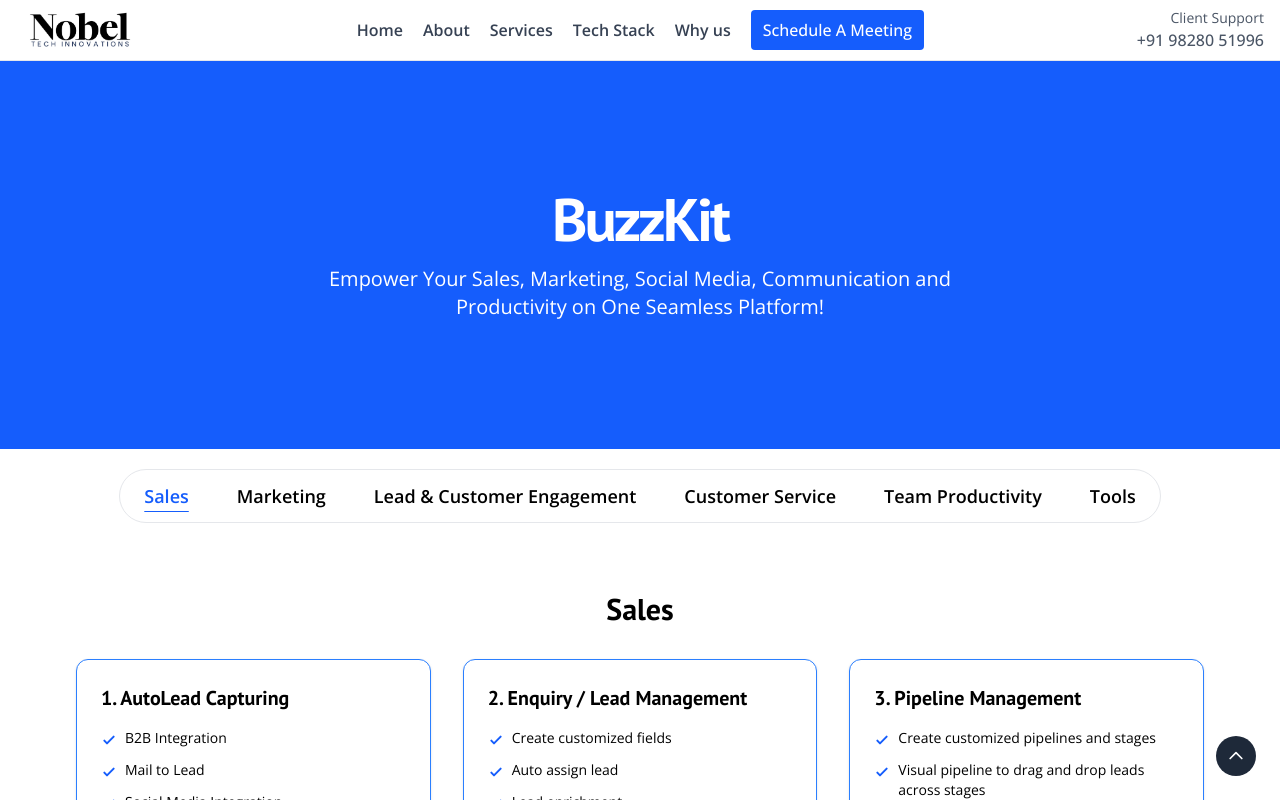
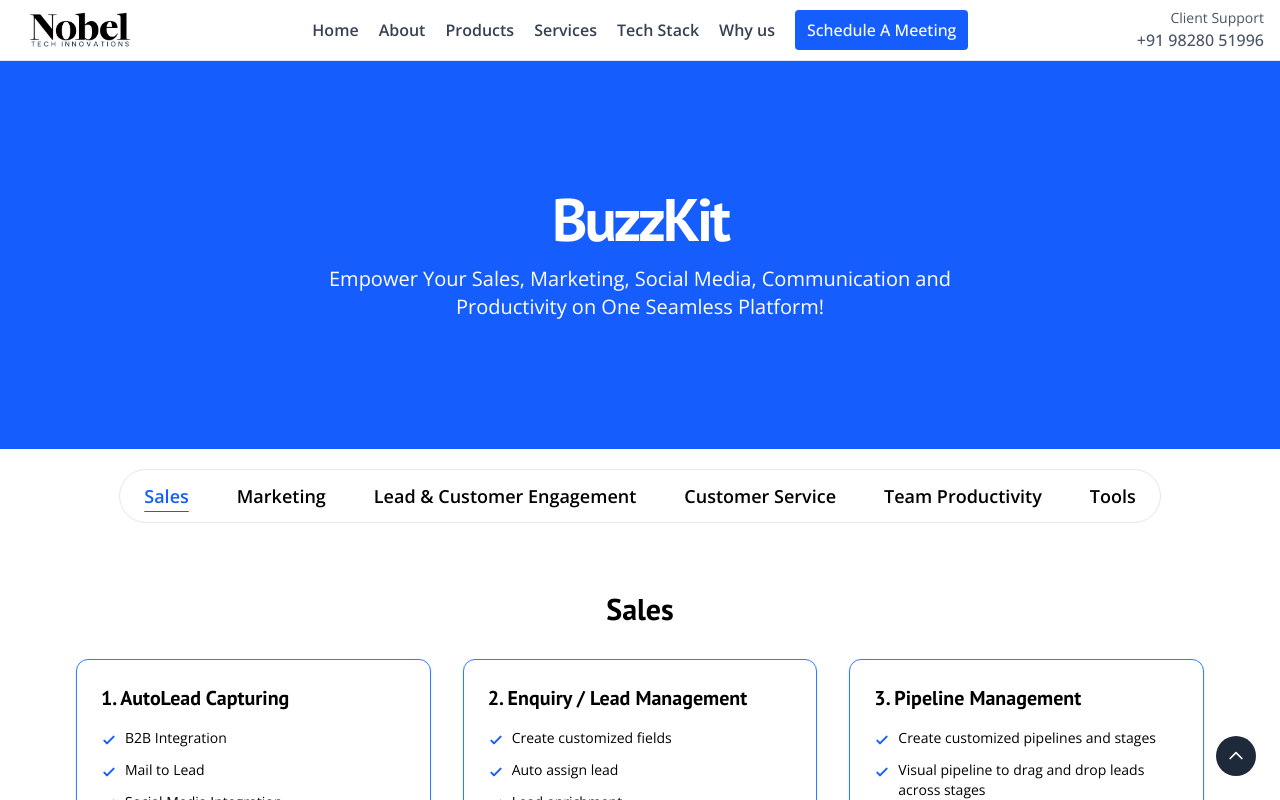
Before and after one commit to NobelTechInnovations/nobel-it-web-nextjs, a Next.js app: page /products/buzzkit in a window 1280 px wide. Shown: the top 800 px of the page. Built offline with nearby package versions, Linux system fonts and the light colour scheme.

Commit message:
buzzkit page update

```diff
--- a/src/app/page.js
+++ b/src/app/page.js
@@ -143,7 +143,7 @@ export default function Home() {
       </section>
 
       {/* Our Products Section */}
-      <section className="w-full py-16 md:py-24 lg:py-32 bg-white relative">
+      <section id="products" className="w-full py-16 md:py-24 lg:py-32 bg-white relative">
         <div className="absolute opacity-75 w-100 right-0 top-0 blur-2xl">
           <svg viewBox="0 0 200 200" xmlns="http://www.w3.org/2000/svg">
             <path fill="#cfeeff" d="M28.7,-49.1C42.5,-41.7,62.8,-44.8,70,-38.4C77.3,-31.9,71.6,-16,71.6,0C71.5,15.9,77.1,31.8,71.1,40.4C65,48.9,47.3,50.2,33.6,57.1C19.8,64,9.9,76.6,-2.7,81.3C-15.2,85.9,-30.5,82.5,-39.5,72.9C-48.5,63.2,-51.3,47.2,-49.9,34C-48.6,20.8,-43.1,10.4,-44.7,-0.9C-46.3,-12.2,-55,-24.5,-52.9,-31.8C-50.9,-39.1,-38.1,-41.5,-27.5,-50.7C-16.9,-60,-8.4,-76.1,-0.5,-75.2C7.4,-74.3,14.9,-56.5,28.7,-49.1Z" transform="translate(100 100)" />
--- a/src/app/products/buzzkit/page.js
+++ b/src/app/products/buzzkit/page.js
@@ -4,6 +4,7 @@ import Image from 'next/image';
 import Link from 'next/link';
 import { Icon } from '@iconify/react';
 import { useState, useEffect, useRef } from 'react';
+import ContactForm from '@/components/ContactForm';
 
 export default function BuzzKitPage() {
     const menuItems = [
@@ -72,8 +73,8 @@ export default function BuzzKitPage() {
                             key={item.id}
                             onClick={() => handleTabClick(item.id)}
                             className={`cursor-pointer px-6 py-3 font-semibold text-lg focus:outline-none transition-all duration-200 ${activeTab === item.id
-                                    ? 'text-blue-600 underline underline-offset-8'
-                                    : 'text-black hover:text-blue-600'
+                                ? 'text-blue-600 underline underline-offset-8'
+                                : 'text-black hover:text-blue-600'
                                 }`}
                             aria-current={activeTab === item.id ? 'page' : undefined}
                             id={`tab-${item.id}`}
@@ -831,6 +832,57 @@ export default function BuzzKitPage() {
                     </section>
                 ))}
             </div>
+
+            {/* Contact Card Section */}
+            <section className="w-full py-12 md:py-24 bg-blue-600">
+                <div className="container px-4 md:px-6 mx-auto">
+                    <div className="grid grid-cols-1 md:grid-cols-2 gap-12">
+                        {/* Contact Information Card */}
+                        <div className="p-8">
+                            <h2 className="text-3xl font-bold mb-8 text-white">To know more about the BuzzKit CRM contact:</h2>
+                            <div className="space-y-6">
+                                <div className="flex items-start space-x-4 text-white">
+                                    <div className="mt-1">
+                                        <Icon icon="fluent:person-20-filled" className="w-6 h-6" />
+                                    </div>
+                                    <div>
+                                        <h3 className="font-semibold text-lg">Name</h3>
+                                        <h4 className="text-xl">Devanshu Kumar</h4>
+                                        <p className="text-md">Sales Manager</p>
+                                    </div>
+                                </div>
+                                <div className="flex items-start space-x-4 text-white">
+                                    <div className="mt-1">
+                                        <Icon icon="fluent:call-24-filled" className="w-6 h-6" />
+                                    </div>
+                                    <div>
+                                        <h3 className="font-semibold text-lg">Phone</h3>
+                                        <a href="tel:+918235379002" className="hover:underline">+91 823 537 9002</a><br />
+                                        <a href="tel:+919828051996" className="hover:underline">+91 982 805 1996</a>
+                                    </div>
+                                </div>
+                                <div className="flex items-start space-x-4 text-white">
+                                    <div className="mt-1">
+                                        <Icon icon="fluent:mail-24-filled" className="w-6 h-6" />
+                                    </div>
+                                    <div>
+                                        <h3 className="font-semibold text-lg">Email</h3>
+                                        <a href="mailto:nobeltechinnovations@gmail.com" className="hover:underline">
+                                            nobeltechinnovations@gmail.com
+                                        </a>
+                                    </div>
+                                </div>
+                            </div>
+                        </div>
+
+                        {/* Contact Form */}
+                        <div className="p-8">
+                            <h2 className="text-3xl text-white font-bold mb-8">Send us a Message</h2>
+                            <ContactForm />
+                        </div>
+                    </div>
+                </div>
+            </section>
         </main>
     );
 }
--- a/src/components/ContactForm.js
+++ b/src/components/ContactForm.js
@@ -122,6 +122,7 @@ export default function ContactForm() {
           className="w-full p-3 bg-white/20 border border-white/30 text-white focus:outline-none focus:ring-2 focus:ring-white/50"
         >
           <option value="" className="bg-blue-600">Select Service</option>
+          <option value="buzzkit-crm" className="bg-blue-600">BuzzKit CRM</option>
           <option value="it-consulting" className="bg-blue-600">IT Consulting</option>
           <option value="web-development" className="bg-blue-600">Web Development</option>
           <option value="cloud-services" className="bg-blue-600">Cloud Services</option>
--- a/src/components/Navbar.js
+++ b/src/components/Navbar.js
@@ -14,6 +14,16 @@ export default function Navbar() {
     setIsClient(true);
   }, []);
 
+  const scrollToSection = (sectionId) => {
+    const section = document.getElementById(sectionId);
+    if (section) {
+      const yOffset = -60; // Adjust this value based on your navbar height
+      const y = section.getBoundingClientRect().top + window.pageYOffset + yOffset;
+      window.scrollTo({ top: y, behavior: 'smooth' });
+      setMobileMenuOpen(false); // Close mobile menu after clicking
+    }
+  };
+
   return (
     <header className="sticky top-0 bg-white z-50">
       <div className="container mx-auto px-4 border-b border-gray-200">
@@ -28,30 +38,28 @@ export default function Navbar() {
           {/* Desktop Navigation */}
           <nav className="hidden lg:flex items-center space-x-8">
             <div className="relative group flex items-center space-x-5">
-              <Link href="/" className="flex items-center text-gray-700 hover:text-blue-600 font-semibold">
+              <button onClick={() => scrollToSection('home')} className="flex items-center text-gray-700 hover:text-blue-600 font-semibold">
                 Home
-              </Link>
-              <Link href="#about" className="flex items-center text-gray-700 hover:text-blue-600 font-semibold">
+              </button>
+              <button onClick={() => scrollToSection('about')} className="flex items-center text-gray-700 hover:text-blue-600 font-semibold">
                 About
-              </Link>
-              <Link href="#services" className="flex items-center text-gray-700 hover:text-blue-600 font-semibold">
+              </button>
+              <button onClick={() => scrollToSection('products')} className="flex items-center text-gray-700 hover:text-blue-600 font-semibold">
+                Products
+              </button>
+              <button onClick={() => scrollToSection('services')} className="flex items-center text-gray-700 hover:text-blue-600 font-semibold">
                 Services
-              </Link>
-              <Link href="#technologies" className="flex items-center text-gray-700 hover:text-blue-600 font-semibold">
+              </button>
+              <button onClick={() => scrollToSection('technologies')} className="flex items-center text-gray-700 hover:text-blue-600 font-semibold">
                 Tech Stack
-              </Link>
-              <Link href="#whychoose" className="flex items-center text-gray-700 hover:text-blue-600 font-semibold">
+              </button>
+              <button onClick={() => scrollToSection('whychoose')} className="flex items-center text-gray-700 hover:text-blue-600 font-semibold">
                 Why us
-              </Link>
-              <Link href="#contact" className="flex items-center px-3 py-2 bg-blue-600 text-white font-medium hover:bg-blue-700 transition-colors rounded">
+              </button>
+              <button onClick={() => scrollToSection('contact')} className="flex items-center px-3 py-2 bg-blue-600 text-white font-medium hover:bg-blue-700 transition-colors rounded">
                 Schedule A Meeting
-              </Link>
-
+              </button>
             </div>
-
-
-
-
           </nav>
 
           {/* Client Support (Desktop) */}
@@ -79,33 +87,36 @@ export default function Navbar() {
         <div className="lg:hidden bg-white border-t border-gray-200 py-4">
           <div className="container mx-auto px-4 max-w-6xl">
             <nav className="flex flex-col space-y-4">
-              <Link href="/" className="text-gray-700 hover:text-blue-600 font-medium py-2">
+              <button onClick={() => scrollToSection('home')} className="text-left text-gray-700 hover:text-blue-600 font-medium py-2">
                 Home
-              </Link>
-              <Link href="#about" className="text-gray-700 hover:text-blue-600 font-medium py-2">
+              </button>
+              <button onClick={() => scrollToSection('about')} className="text-left text-gray-700 hover:text-blue-600 font-medium py-2">
                 About
-              </Link>
-              <Link href="#services" className="text-gray-700 hover:text-blue-600 font-medium py-2">
+              </button>
+              <button onClick={() => scrollToSection('products')} className="text-left text-gray-700 hover:text-blue-600 font-medium py-2">
+                Products
+              </button>
+              <button onClick={() => scrollToSection('services')} className="text-left text-gray-700 hover:text-blue-600 font-medium py-2">
                 Services
-              </Link>
-              <Link href="#technologies" className="text-gray-700 hover:text-blue-600 font-medium py-2">
+              </button>
+              <button onClick={() => scrollToSection('technologies')} className="text-left text-gray-700 hover:text-blue-600 font-medium py-2">
                 Tech Stack
-              </Link>
-              <Link href="#whychoose" className="text-gray-700 hover:text-blue-600 font-medium py-2">
+              </button>
+              <button onClick={() => scrollToSection('whychoose')} className="text-left text-gray-700 hover:text-blue-600 font-medium py-2">
                 Why us
-              </Link>
+              </button>
 
               <div className="pt-4 border-t border-gray-200">
                 <div className="flex items-center justify-between py-2">
                   <span className="text-sm text-gray-600">Client Support</span>
                   <Link href="tel:+919828051996" className="font-medium text-gray-600">+91 98280 51996</Link>
                 </div>
-                <Link
-                  href="#contact"
+                <button
+                  onClick={() => scrollToSection('contact')}
                   className="block w-full text-center px-5 py-2.5 mt-2 bg-blue-600 text-white font-medium hover:bg-blue-700 transition-colors rounded"
                 >
                   Schedule A Meeting
-                </Link>
+                </button>
               </div>
             </nav>
           </div>
```
